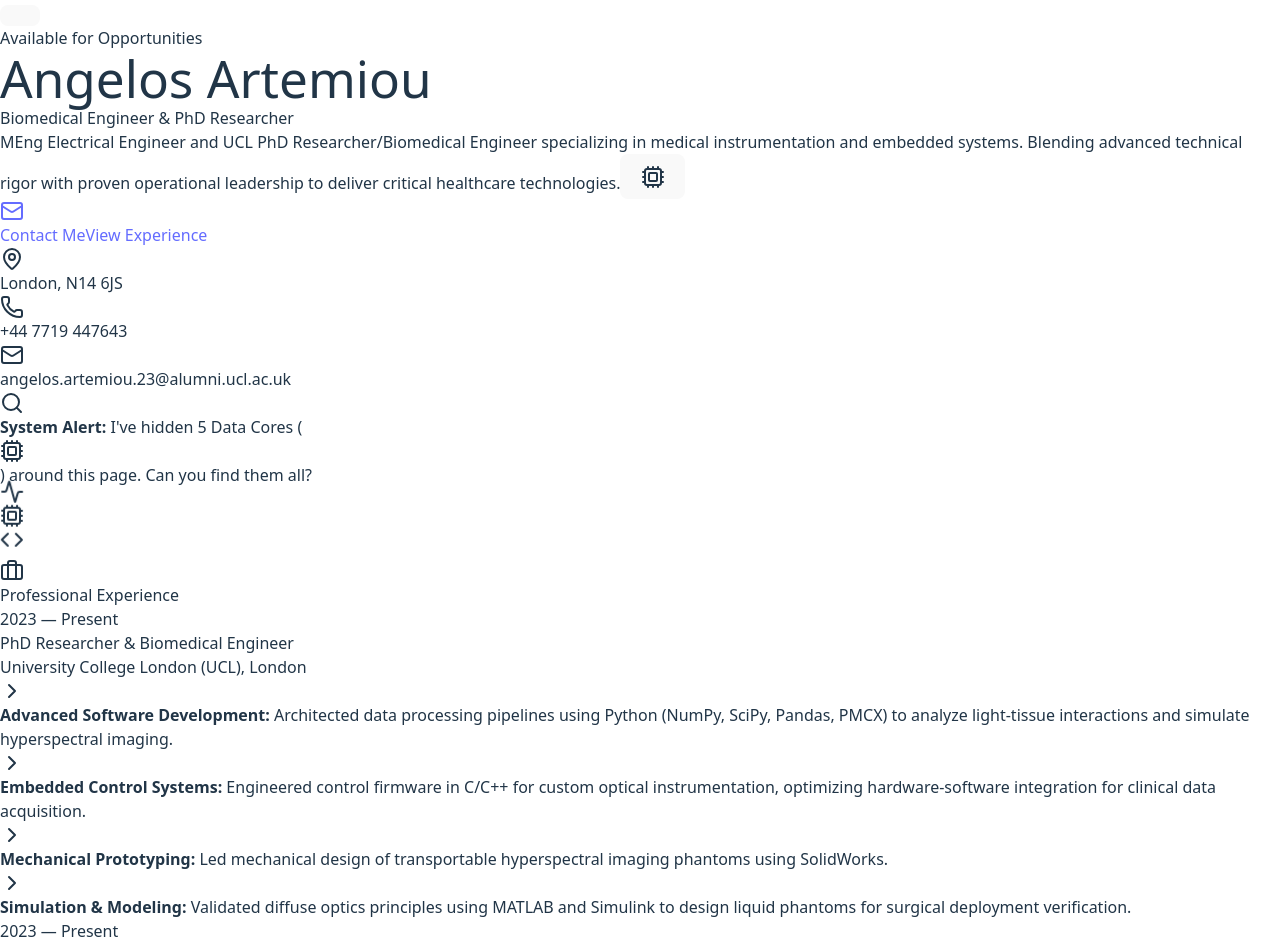
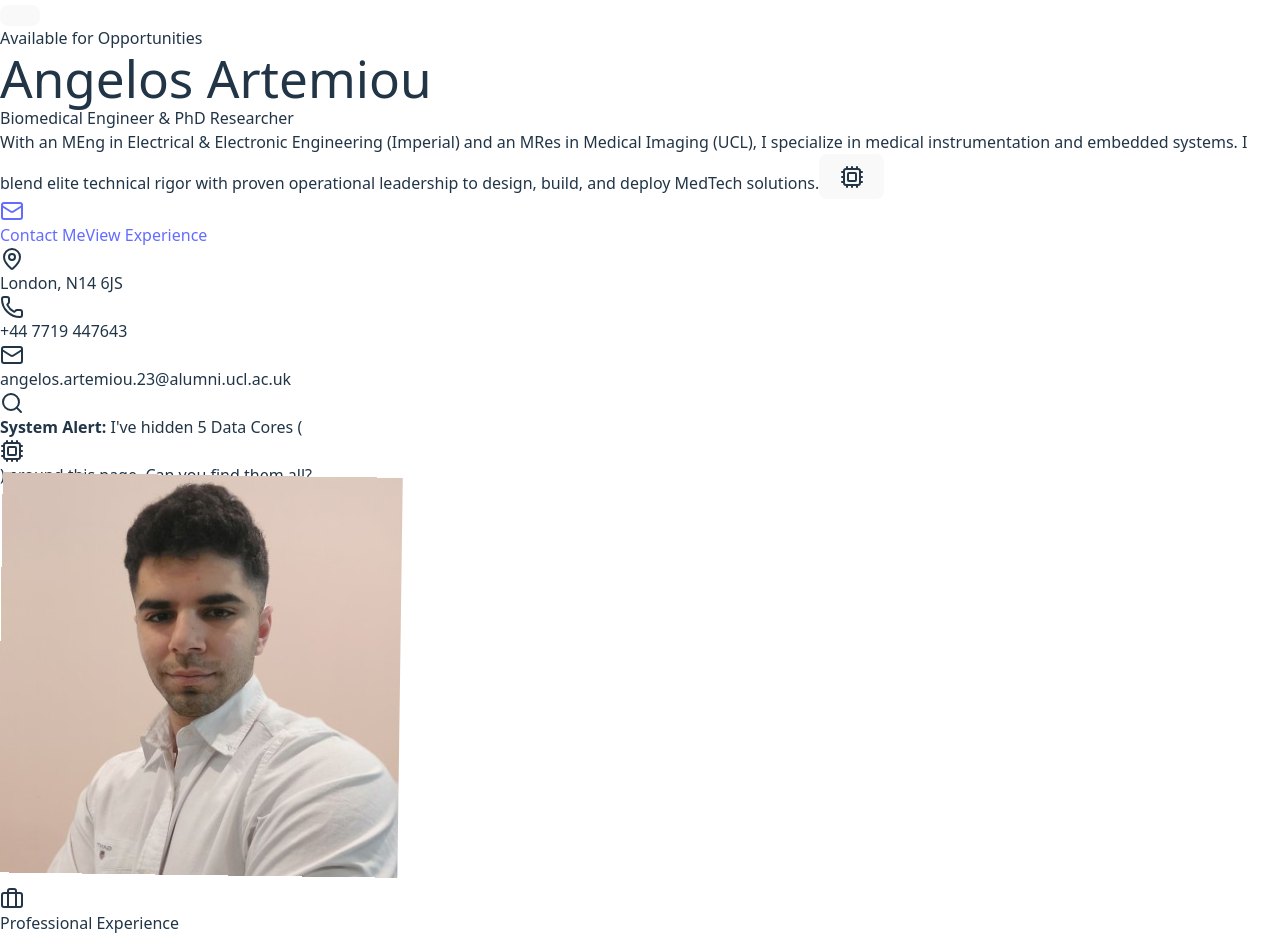
Before and after one commit to Angelos-A/angelos-portfolio, a React (Vite) app: page / in a window 1280 px wide. Shown: the part 120-1059 px from the top of the page. Built offline with nearby package versions, Linux system fonts and the light colour scheme.

Commit message:
Added profile picture (commented out default). Changed description. Changed HTML tags for minor SEO

```diff
--- a/index.html
+++ b/index.html
@@ -4,7 +4,20 @@
     <meta charset="UTF-8" />
     <link rel="icon" type="image/svg+xml" href="/vite.svg" />
     <meta name="viewport" content="width=device-width, initial-scale=1.0" />
-    <title>angelos-portfolio</title>
+
+    <!-- SEO Title: Use your name + primary expertise -->
+    <title>Angelos Artemiou | Biomedical Engineer & Embedded Systems</title>
+
+    <!-- SEO Description: Google's search result snippet -->
+    <meta name="description" content="Portfolio of Angelos Artemiou, a PhD Researcher at UCL and MEng Electrical Engineer specializing in medical instrumentation, C/C++ firmware, and hyperspectral imaging.">
+
+    <!-- Social Media Preview (Open Graph) - Makes your link look professional on LinkedIn -->
+    <meta property="og:title" content="Angelos Artemiou | Biomedical Engineer & PhD Researcher">
+    <meta property="og:description" content="Specializing in medical instrumentation, embedded systems, and surgical imaging technologies.">
+
+    <!-- IMPORTANT: Change this image name to your actual profile photo in your public folder -->
+    <meta property="og:image" content="/profile_photo.jpg">
+    <meta property="og:url" content="https://meet-angel.me">
   </head>
   <body>
     <div id="root"></div>
--- a/src/App.jsx
+++ b/src/App.jsx
@@ -269,7 +269,8 @@ export default function App() {
               Biomedical Engineer & PhD Researcher
             </h2>
             <p className="text-lg text-slate-600 leading-relaxed mb-8 max-w-xl font-medium relative">
-              MEng Electrical Engineer and UCL PhD Researcher/Biomedical Engineer specializing in medical instrumentation and embedded systems. Blending advanced technical rigor with proven operational leadership to deliver critical healthcare technologies.
+              With an MEng in Electrical & Electronic Engineering (Imperial) and an MRes in Medical Imaging (UCL), I specialize in medical instrumentation and embedded systems.
+              I blend elite technical rigor with proven operational leadership to design, build, and deploy MedTech solutions.
               {/* Game Item 1: Tucked near the paragraph */}
               <HiddenCore id="core-1" className="-left-8 top-2" />
             </p>
@@ -304,13 +305,21 @@ export default function App() {
 
           <div className="relative hidden lg:block animate-float">
             {/* Abstract Tech/Bio Graphic Placeholder */}
-            <div className="aspect-square rounded-full bg-gradient-to-tr from-blue-100 via-indigo-50 to-cyan-100 relative p-8 shadow-2xl shadow-blue-900/10 border-4 border-white group hover:scale-105 transition-transform duration-500">
+            {/* <div className="aspect-square rounded-full bg-gradient-to-tr from-blue-100 via-indigo-50 to-cyan-100 relative p-8 shadow-2xl shadow-blue-900/10 border-4 border-white group hover:scale-105 transition-transform duration-500">
               <div className="absolute inset-0 bg-white/40 rounded-full backdrop-blur-3xl border border-white/80"></div>
               <div className="relative h-full w-full border-4 border-dashed border-blue-300 rounded-full flex flex-col items-center justify-center text-blue-400 transition-all duration-700">
                  <Activity className="w-24 h-24 mb-4 text-blue-500 opacity-80 group-hover:animate-pulse" />
                  <Cpu className="w-16 h-16 absolute top-1/4 left-1/4 text-cyan-400 opacity-60 group-hover:-translate-x-4 group-hover:-translate-y-4 transition-transform duration-500" />
                  <Code className="w-16 h-16 absolute bottom-1/4 right-1/4 text-indigo-400 opacity-60 group-hover:translate-x-4 group-hover:translate-y-4 transition-transform duration-500" />
               </div>
+            </div> */}
+
+            <div className="relative hidden lg:block animate-float">
+              <img
+                src="/profile_photo.jpg"
+                alt="Angelos Artemiou"
+                className="aspect-square w-full max-w-md mx-auto rounded-full object-cover shadow-2xl border-4 border-white group hover:scale-105 transition-transform duration-500"
+              />
             </div>
           </div>
         </div>
```
Also changed, not shown: public/profile_photo.jpg (added).
